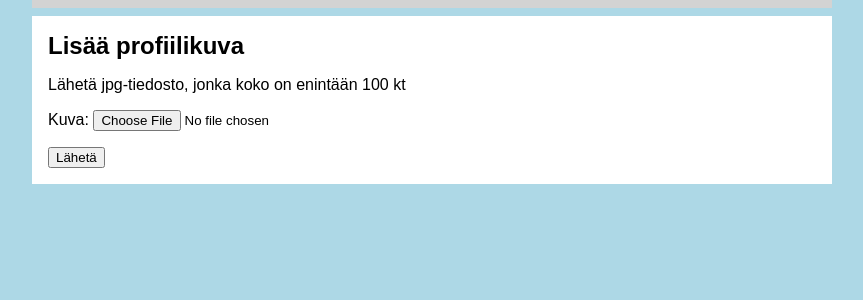
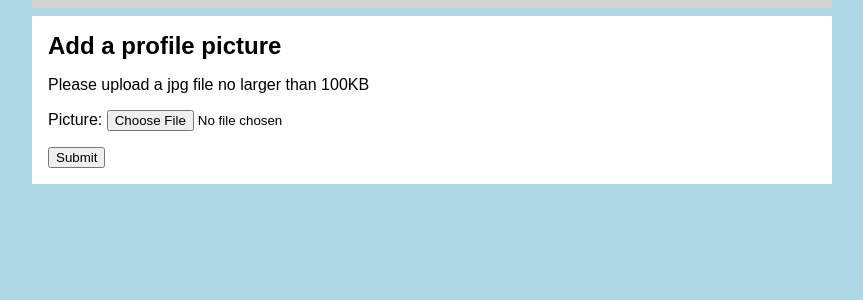
Before and after one commit to kokorohoriuchi/song-sharing, a Flask app: page /add_image in a window 1280 px wide. Shown: the part 111-411 px from the top of the page, without its empty margins (208-1071 px from the left). Run offline with Flask 3, Linux system fonts and the light colour scheme; the visitor is signed in with stand-in values (Sample User, id 1).

Commit message:
Update add_image.html

```diff
--- a/templates/add_image.html
+++ b/templates/add_image.html
@@ -1,13 +1,13 @@
 {% extends "layout.html" %}
 
-{% block title %}Lisää profiilikuva{% endblock %}
+{% block title %}Add a profile picture{% endblock %}
 
 {% block content %}
 
-<h2>Lisää profiilikuva</h2>
+<h2>Add a profile picture</h2>
 
 <p>
-  Lähetä jpg-tiedosto, jonka koko on enintään 100 kt
+  Please upload a jpg file no larger than 100KB
 </p>
 
 {% for message in get_flashed_messages() %}
@@ -18,11 +18,11 @@
 
 <form action="/add_image" method="post" enctype="multipart/form-data">
   <p>
-    <label for="image">Kuva:</label>
+    <label for="image">Picture:</label>
     <input type="file" id="image" name="image" accept=".jpg" />
   </p>
   <input type="hidden" name="csrf_token" value="{{ session.csrf_token }}" />
-  <input type="submit" value="Lähetä" />
+  <input type="submit" value="Submit" />
 </form>
 
 {% endblock %}
```
